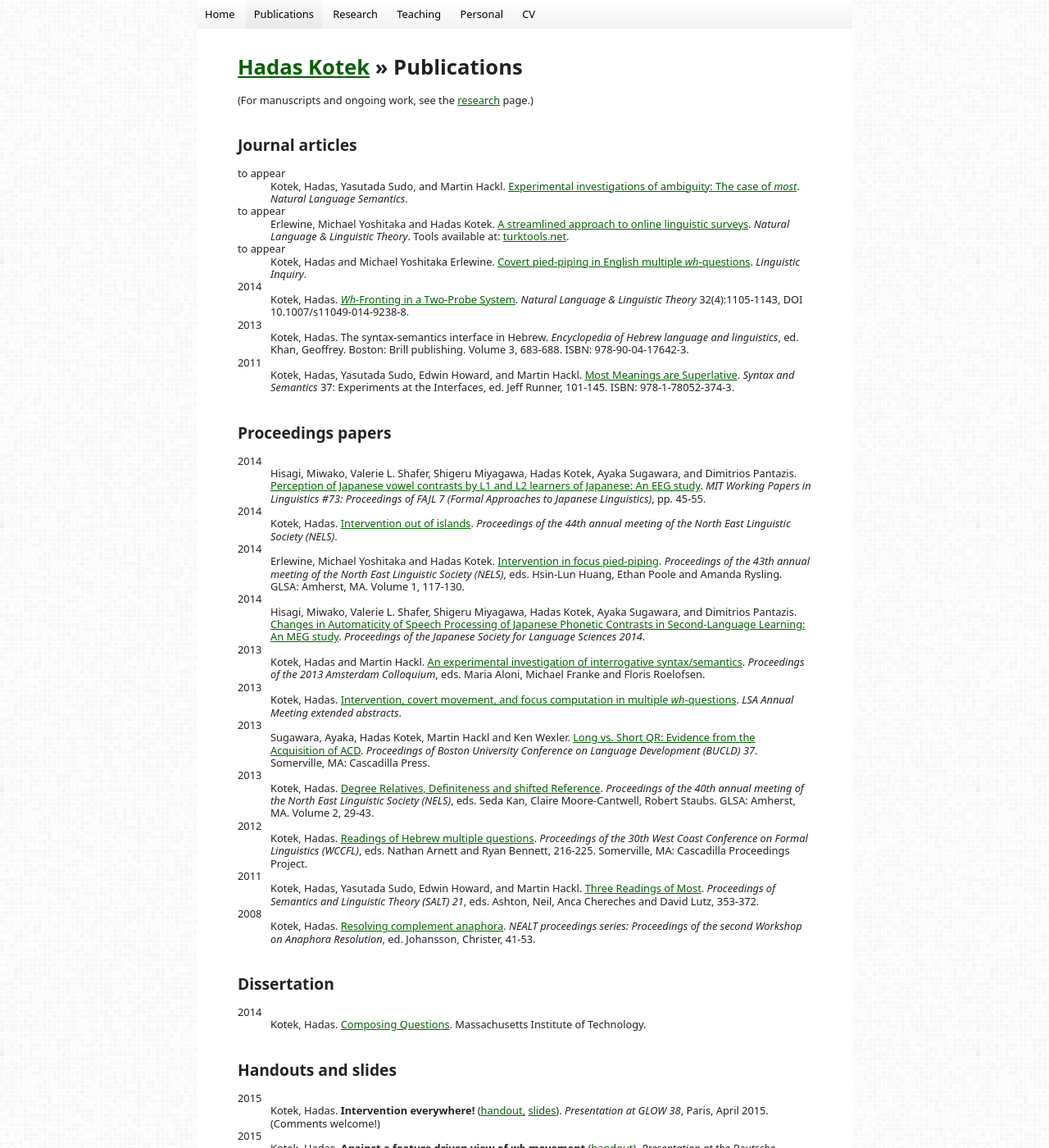
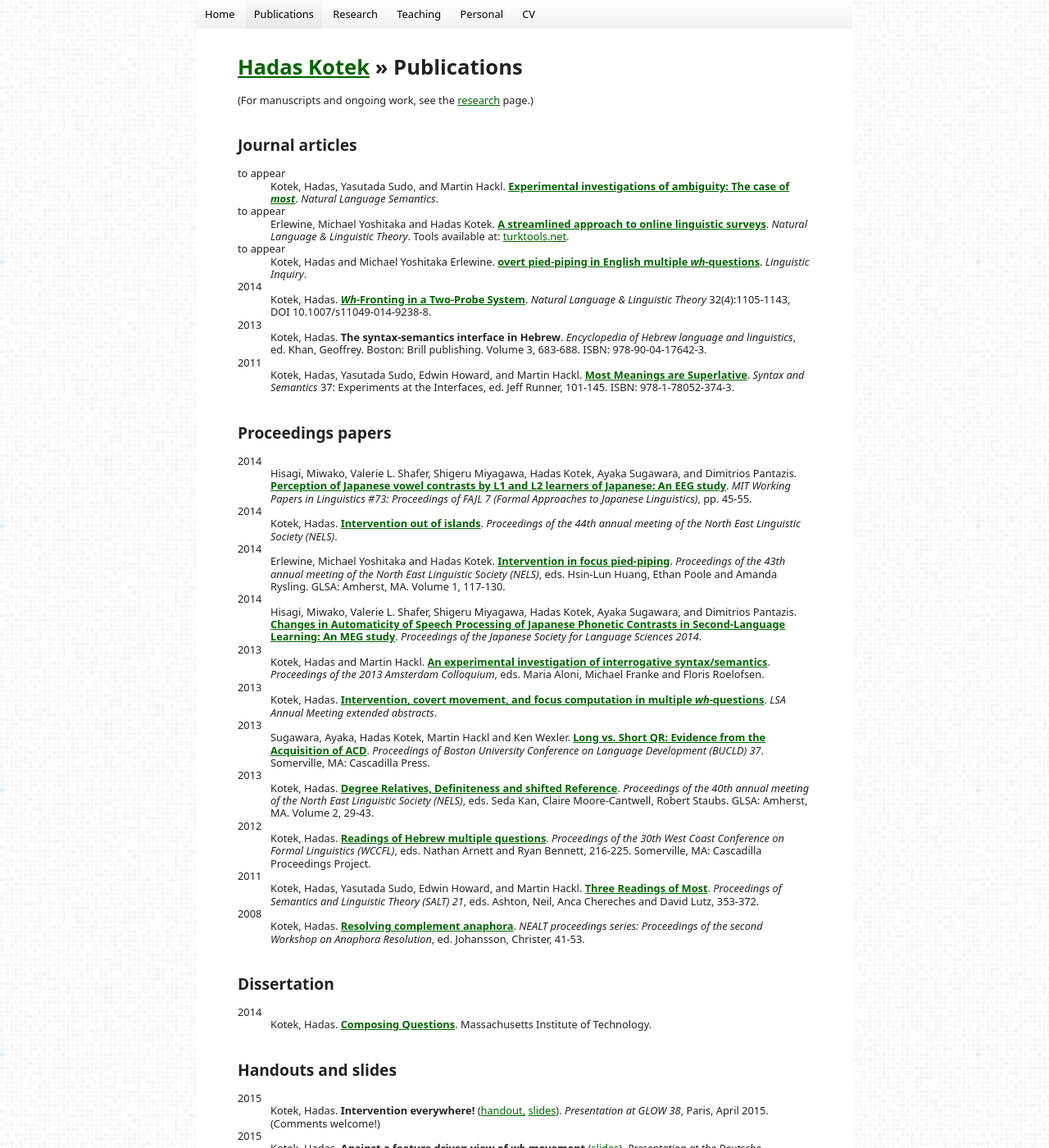
Before and after one commit to hkotek/hkotek.com, a Jekyll site: the page built from publications.md, in a window 1280 px wide and 1400 px high. Shown: the whole window at 82% size. Built offline with Jekyll 4.4.1, drawn with Linux system fonts in a browser that asks for light colours; some of the changed text lies outside the part shown.

Commit message:
formatting

```diff
--- a/publications.md
+++ b/publications.md
@@ -9,65 +9,65 @@ Journal articles
 ----------------
 
 to appear
-: Kotek, Hadas, Yasutada Sudo, and Martin Hackl. [Experimental investigations of ambiguity: The case of *most*](http://semanticsarchive.net/Archive/TliOGUyM/most-final.pdf). *Natural Language Semantics*.
+: Kotek, Hadas, Yasutada Sudo, and Martin Hackl. [**Experimental investigations of ambiguity: The case of *most***](http://semanticsarchive.net/Archive/TliOGUyM/most-final.pdf). *Natural Language Semantics*.
 
 to appear
-: Erlewine, Michael Yoshitaka and Hadas Kotek. [A streamlined approach to online linguistic surveys](http://ling.auf.net/lingbuzz/001802/current.pdf?_s=LiLdL09ykzKwmSOX). *Natural Language & Linguistic Theory*. Tools available at: [turktools.net](turktools.net).
+: Erlewine, Michael Yoshitaka and Hadas Kotek. [**A streamlined approach to online linguistic surveys**](http://ling.auf.net/lingbuzz/001802/current.pdf?_s=LiLdL09ykzKwmSOX). *Natural Language & Linguistic Theory*. Tools available at: [turktools.net](turktools.net).
 
 to appear
-: Kotek, Hadas and Michael Yoshitaka Erlewine. [Covert pied-piping in English multiple *wh*-questions](http://ling.auf.net/lingbuzz/001736). *Linguistic Inquiry*.
+: Kotek, Hadas and Michael Yoshitaka Erlewine. [**overt pied-piping in English multiple *wh*-questions**](http://ling.auf.net/lingbuzz/001736). *Linguistic Inquiry*.
 
 
 2014
-: Kotek, Hadas. [*Wh*-Fronting in a Two-Probe System](http://link.springer.com/article/10.1007/s11049-014-9238-8?sa_campaign=email%2Fevent%2FarticleAuthor%2FonlineFirst). *Natural Language & Linguistic Theory* 32(4):1105-1143, DOI 10.1007/s11049-014-9238-8.
+: Kotek, Hadas. [***Wh*-Fronting in a Two-Probe System**](http://link.springer.com/article/10.1007/s11049-014-9238-8?sa_campaign=email%2Fevent%2FarticleAuthor%2FonlineFirst). *Natural Language & Linguistic Theory* 32(4):1105-1143, DOI 10.1007/s11049-014-9238-8.
 
 2013
-: Kotek, Hadas. The syntax-semantics interface in Hebrew. *Encyclopedia of Hebrew language and linguistics*, ed. Khan, Geoffrey. Boston: Brill publishing. Volume 3, 683-688. ISBN: 978-90-04-17642-3.
+: Kotek, Hadas. **The syntax-semantics interface in Hebrew**. *Encyclopedia of Hebrew language and linguistics*, ed. Khan, Geoffrey. Boston: Brill publishing. Volume 3, 683-688. ISBN: 978-90-04-17642-3.
 
 2011
-: Kotek, Hadas, Yasutada Sudo, Edwin Howard, and Martin Hackl. [Most Meanings are Superlative](Most%20meanings%20are%20superlative.pdf). *Syntax and Semantics* 37: Experiments at the Interfaces, ed. Jeff Runner, 101-145. ISBN: 978-1-78052-374-3.
+: Kotek, Hadas, Yasutada Sudo, Edwin Howard, and Martin Hackl. [**Most Meanings are Superlative**](Most%20meanings%20are%20superlative.pdf). *Syntax and Semantics* 37: Experiments at the Interfaces, ed. Jeff Runner, 101-145. ISBN: 978-1-78052-374-3.
 
 Proceedings papers
 ------------------
 
 2014
-: Hisagi, Miwako, Valerie L. Shafer, Shigeru Miyagawa, Hadas Kotek, Ayaka Sugawara, and Dimitrios Pantazis. [Perception of Japanese vowel contrasts by L1 and L2 learners of Japanese: An EEG study](Kotek-FAJL-procedings.pdf). *MIT Working Papers in Linguistics #73: Proceedings of FAJL 7 (Formal Approaches to Japanese Linguistics)*, pp. 45-55.
+: Hisagi, Miwako, Valerie L. Shafer, Shigeru Miyagawa, Hadas Kotek, Ayaka Sugawara, and Dimitrios Pantazis. [**Perception of Japanese vowel contrasts by L1 and L2 learners of Japanese: An EEG study**](Kotek-FAJL-procedings.pdf). *MIT Working Papers in Linguistics #73: Proceedings of FAJL 7 (Formal Approaches to Japanese Linguistics)*, pp. 45-55.
 
 2014
-: Kotek, Hadas. [Intervention out of islands](Kotek-intervention-out-of-islands.pdf). *Proceedings of the 44th annual meeting of the North East Linguistic Society (NELS)*.
+: Kotek, Hadas. [**Intervention out of islands**](Kotek-intervention-out-of-islands.pdf). *Proceedings of the 44th annual meeting of the North East Linguistic Society (NELS)*.
 
 2014
-: Erlewine, Michael Yoshitaka and Hadas Kotek. [Intervention in focus pied-piping](http://semanticsarchive.net/Archive/WIzNzViN/erlewine-kotek-nels2013-preprint.pdf). *Proceedings of the 43th annual meeting of the North East Linguistic Society (NELS)*, eds. Hsin-Lun Huang, Ethan Poole and Amanda Rysling. GLSA: Amherst, MA. Volume 1, 117-130.
+: Erlewine, Michael Yoshitaka and Hadas Kotek. [**Intervention in focus pied-piping**](http://semanticsarchive.net/Archive/WIzNzViN/erlewine-kotek-nels2013-preprint.pdf). *Proceedings of the 43th annual meeting of the North East Linguistic Society (NELS)*, eds. Hsin-Lun Huang, Ethan Poole and Amanda Rysling. GLSA: Amherst, MA. Volume 1, 117-130.
 
 2014
-: Hisagi, Miwako, Valerie L. Shafer, Shigeru Miyagawa, Hadas Kotek, Ayaka Sugawara, and Dimitrios Pantazis. [Changes in Automaticity of Speech Processing of Japanese Phonetic Contrasts in Second-Language Learning: An MEG study](Kotek-JSLS-proceedings.pdf). *Proceedings of the  Japanese Society for Language Sciences 2014*.
+: Hisagi, Miwako, Valerie L. Shafer, Shigeru Miyagawa, Hadas Kotek, Ayaka Sugawara, and Dimitrios Pantazis. [**Changes in Automaticity of Speech Processing of Japanese Phonetic Contrasts in Second-Language Learning: An MEG study**](Kotek-JSLS-proceedings.pdf). *Proceedings of the  Japanese Society for Language Sciences 2014*.
 
 2013
-: Kotek, Hadas and Martin Hackl. [An experimental investigation of interrogative syntax/semantics](http://www.illc.uva.nl/AC/AC2013/uploaded_files/inlineitem/19_Kotek_Hackl.pdf). *Proceedings of the 2013 Amsterdam Colloquium*, eds. Maria Aloni, Michael Franke and Floris Roelofsen.
+: Kotek, Hadas and Martin Hackl. [**An experimental investigation of interrogative syntax/semantics**](http://www.illc.uva.nl/AC/AC2013/uploaded_files/inlineitem/19_Kotek_Hackl.pdf). *Proceedings of the 2013 Amsterdam Colloquium*, eds. Maria Aloni, Michael Franke and Floris Roelofsen.
 
 2013
-: Kotek, Hadas. [Intervention, covert movement, and focus computation in multiple *wh*-questions](Kotek%20LSA%202013.pdf). *LSA Annual Meeting extended abstracts*.
+: Kotek, Hadas. [**Intervention, covert movement, and focus computation in multiple *wh*-questions**](Kotek%20LSA%202013.pdf). *LSA Annual Meeting extended abstracts*.
 
 2013
-: Sugawara, Ayaka, Hadas Kotek, Martin Hackl and Ken Wexler. [Long vs. Short QR: Evidence from the Acquisition of ACD](Kotek%20ACD%20BUCLD%20proceedings.pdf). *Proceedings of Boston University Conference on Language Development (BUCLD) 37*. Somerville, MA: Cascadilla Press.
+: Sugawara, Ayaka, Hadas Kotek, Martin Hackl and Ken Wexler. [**Long vs. Short QR: Evidence from the Acquisition of ACD**](Kotek%20ACD%20BUCLD%20proceedings.pdf). *Proceedings of Boston University Conference on Language Development (BUCLD) 37*. Somerville, MA: Cascadilla Press.
 
 2013
-: Kotek, Hadas. [Degree Relatives, Definiteness and shifted Reference](Kotek%20-%20Degree%20Relatives%20Definiteness%20and%20Shifted%20Reference.pdf). *Proceedings of the 40th annual meeting of the North East Linguistic Society (NELS)*, eds. Seda Kan, Claire Moore-Cantwell, Robert Staubs. GLSA: Amherst, MA. Volume 2, 29-43.
+: Kotek, Hadas. [**Degree Relatives, Definiteness and shifted Reference**](Kotek%20-%20Degree%20Relatives%20Definiteness%20and%20Shifted%20Reference.pdf). *Proceedings of the 40th annual meeting of the North East Linguistic Society (NELS)*, eds. Seda Kan, Claire Moore-Cantwell, Robert Staubs. GLSA: Amherst, MA. Volume 2, 29-43.
 
 2012
-: Kotek, Hadas. [Readings of Hebrew multiple questions](KotekWCCFL30revised2.pdf). *Proceedings of the 30th West Coast Conference on Formal Linguistics (WCCFL)*, eds. Nathan Arnett and Ryan Bennett, 216-225. Somerville, MA: Cascadilla Proceedings Project.
+: Kotek, Hadas. [**Readings of Hebrew multiple questions**](KotekWCCFL30revised2.pdf). *Proceedings of the 30th West Coast Conference on Formal Linguistics (WCCFL)*, eds. Nathan Arnett and Ryan Bennett, 216-225. Somerville, MA: Cascadilla Proceedings Project.
 
 2011
-: Kotek, Hadas, Yasutada Sudo, Edwin Howard, and Martin Hackl. [Three Readings of Most](Three%20readings%20of%20most-final.pdf). *Proceedings of Semantics and Linguistic Theory (SALT) 21*, eds. Ashton, Neil, Anca Chereches and David Lutz, 353-372.
+: Kotek, Hadas, Yasutada Sudo, Edwin Howard, and Martin Hackl. [**Three Readings of Most**](Three%20readings%20of%20most-final.pdf). *Proceedings of Semantics and Linguistic Theory (SALT) 21*, eds. Ashton, Neil, Anca Chereches and David Lutz, 353-372.
 
 2008
-: Kotek, Hadas. [Resolving complement anaphora](Kotek%20-%20Resolving%20complement%20anaphora.pdf). *NEALT proceedings series: Proceedings of the second Workshop on Anaphora Resolution*, ed. Johansson, Christer, 41-53.
+: Kotek, Hadas. [**Resolving complement anaphora**](Kotek%20-%20Resolving%20complement%20anaphora.pdf). *NEALT proceedings series: Proceedings of the second Workshop on Anaphora Resolution*, ed. Johansson, Christer, 41-53.
 
 Dissertation
 ------------
 
 2014
-: Kotek, Hadas. [Composing Questions](http://ling.auf.net/lingbuzz/002231/current.pdf?_s=mFXst8rtWr5B1Rhc). Massachusetts Institute of Technology.
+: Kotek, Hadas. [**Composing Questions**](http://ling.auf.net/lingbuzz/002231/current.pdf?_s=mFXst8rtWr5B1Rhc). Massachusetts Institute of Technology.
 
 
 Handouts and slides
```
Also changed, not shown: other parts of publications.md (+4 -1 lines), index.md (+1 -1 lines), research.md (+19 -19 lines), 1 other file.
